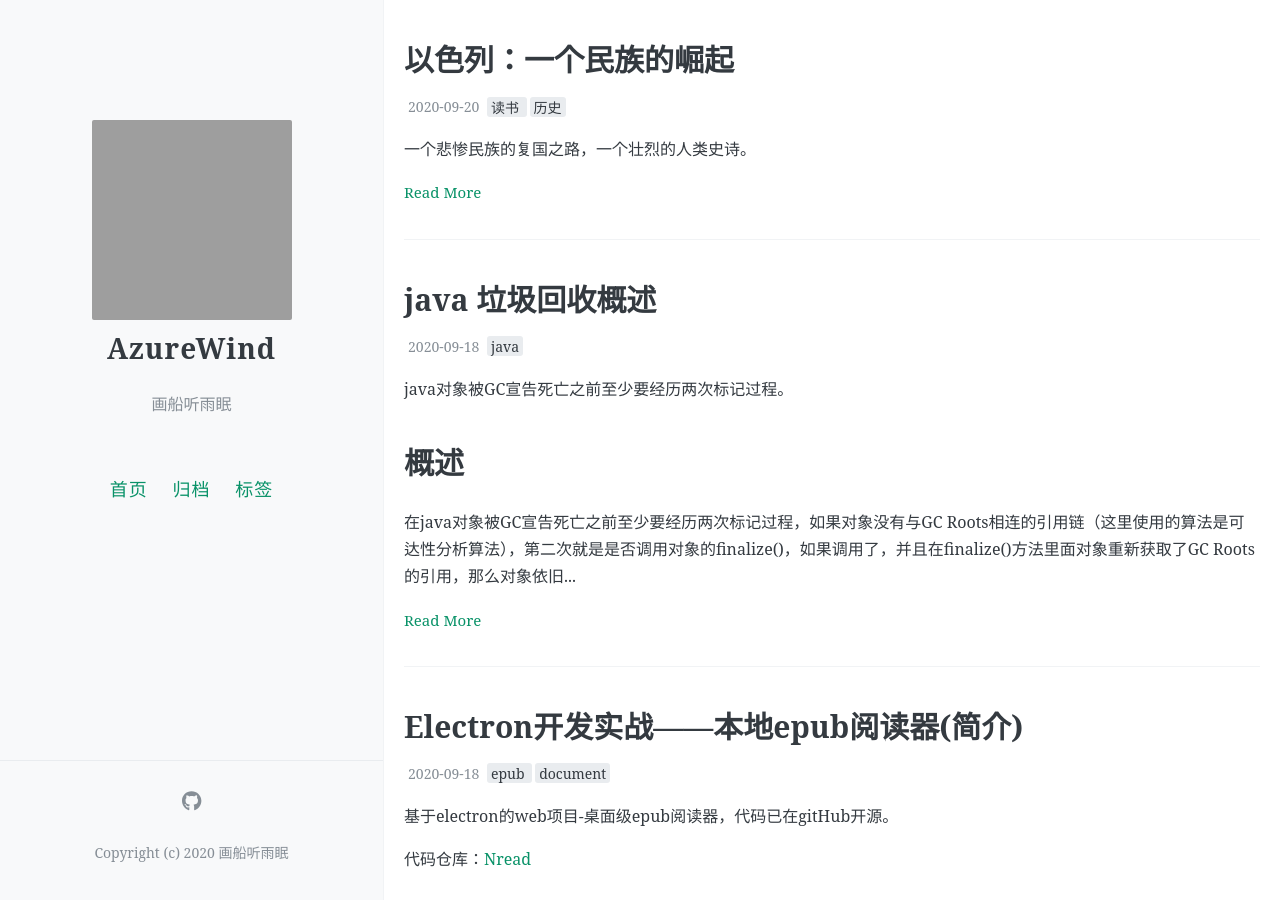
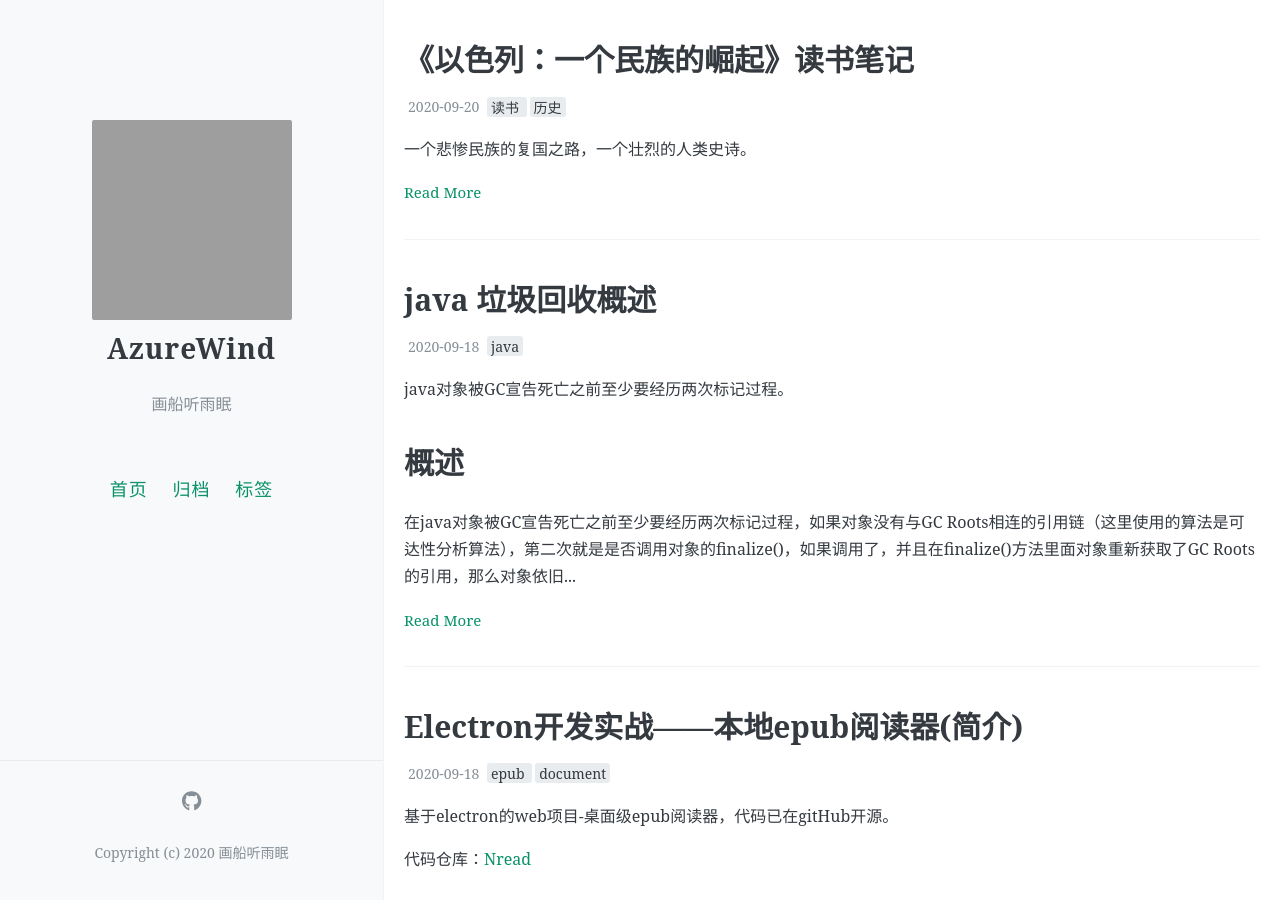
Before and after one commit to poison0/poison0.github.io, a Jekyll site: the page built from index.html, in a window 1280 px wide and 900 px high. Built offline with Jekyll 4.4.1, drawn with Linux system fonts in a browser that asks for light colours; the list of posts is cut into pages by our own code; comment, search, counter and statistics services are not loaded; grey boxes are pictures that could not be loaded.

```diff
--- a/_posts/2020-09-18-book-Israel.markdown
+++ b/_posts/2020-09-18-book-Israel.markdown
@@ -1,6 +1,6 @@
 ---
 layout: post
-title: 以色列：一个民族的崛起
+title: 《以色列：一个民族的崛起》读书笔记
 keywords: 历史
 date: 2020-09-20
 Author: AzureWind
```
